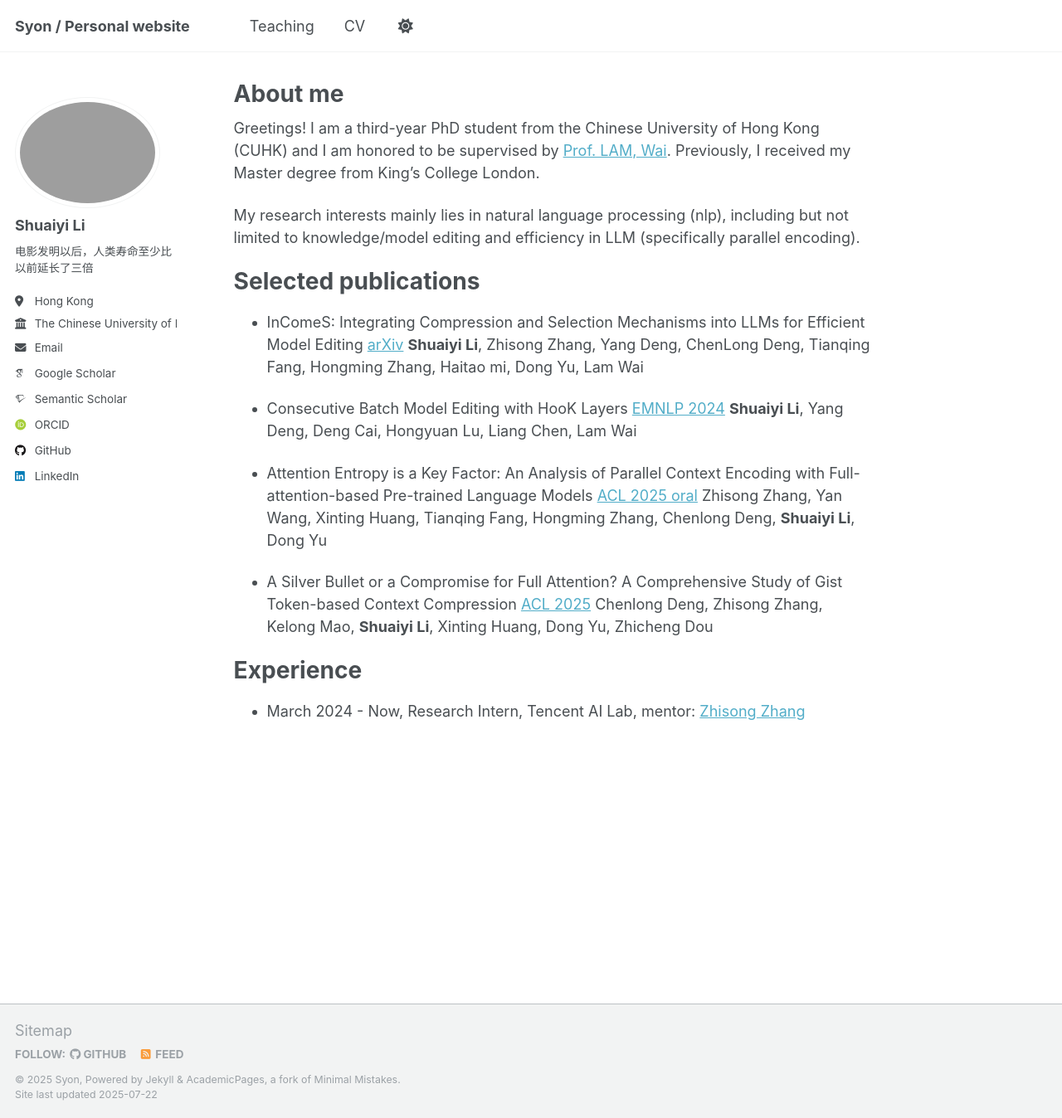
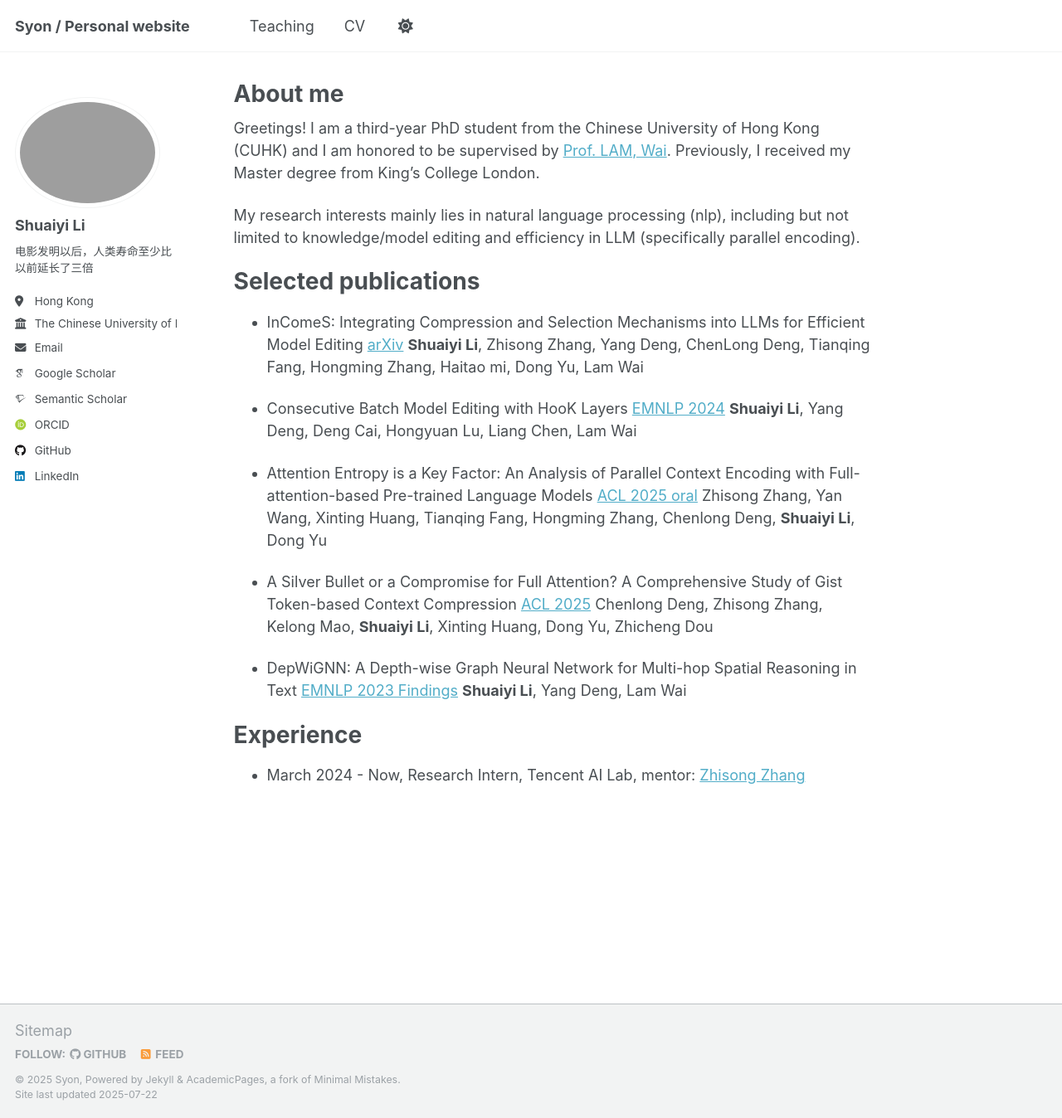
Before and after one commit to Syon-Li/Syon-Li.github.io, a Jekyll site: the page built from _pages/about.md, in a window 1280 px wide and 1348 px high. Shown: the whole window at 83% size. Built offline with Jekyll 4.4.1, drawn with Linux system fonts in a browser that asks for light colours; some web fonts are replaced; a script that is not in the unit is left out; a file with an impossible date is left out.

Commit message:
add things

```diff
--- a/_pages/about.md
+++ b/_pages/about.md
@@ -27,6 +27,8 @@ Zhisong Zhang, Yan Wang, Xinting Huang, Tianqing Fang, Hongming Zhang, Chenlong
 - A Silver Bullet or a Compromise for Full Attention? A Comprehensive Study of Gist Token-based Context Compression [ACL 2025]()
 Chenlong Deng, Zhisong Zhang, Kelong Mao, **Shuaiyi Li**, Xinting Huang, Dong Yu, Zhicheng Dou
 
+- DepWiGNN: A Depth-wise Graph Neural Network for Multi-hop Spatial Reasoning in Text [EMNLP 2023 Findings](https://aclanthology.org/2023.findings-emnlp.428/)
+**Shuaiyi Li**, Yang Deng, Lam Wai
 
 
 
```
